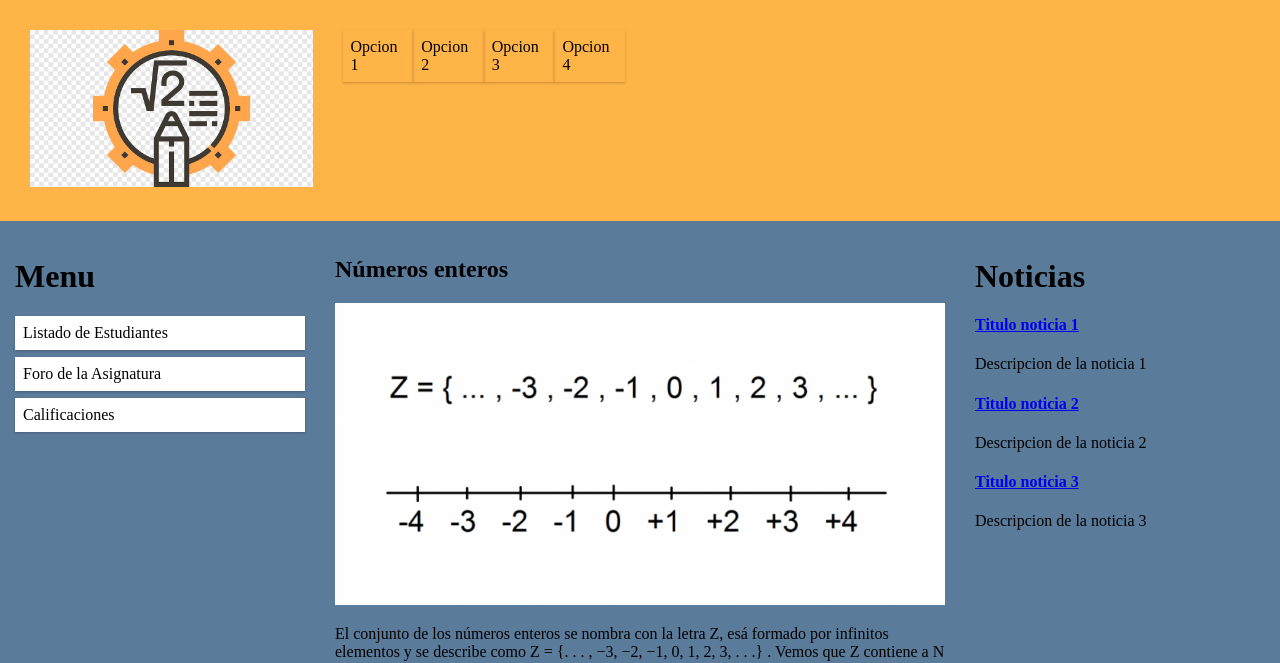
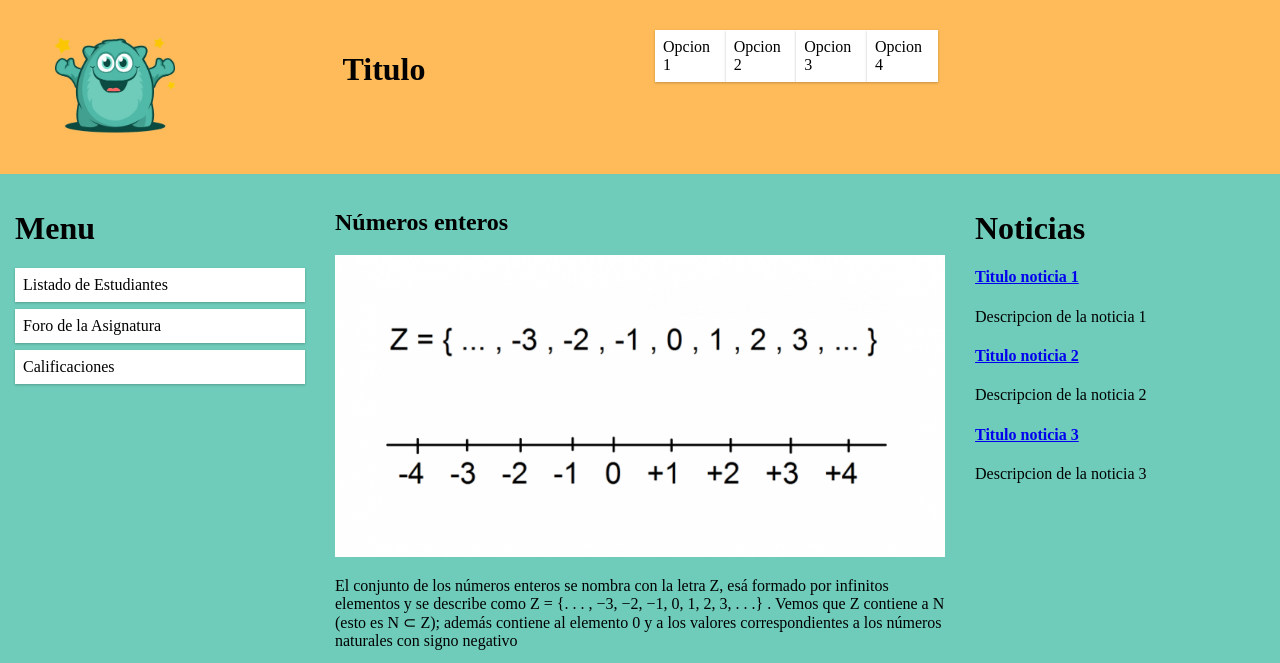
Before and after one commit to alvaroahp11/Interfaces-Pagina-1, a plain HTML site: page IngSoftware.html in a window 1280 px wide. Shown: the top 663 px of the page. Drawn offline with Linux system fonts and the light colour scheme.

Commit message:
logo y colores que no le gustan a alvaro

```diff
--- a/IngSoftware.html
+++ b/IngSoftware.html
@@ -11,10 +11,10 @@
         <!-- Header de la página-->
         <div class="header col-12 col-s-12">
             <picture class="logo col-3 col-s-3">
-                <source srcset="./Images/log.png" media="(max-width: 100%)">
-                <img src="./Images/log.png" alt="logo">
+                <source srcset="./Images/logo-con-fondo.jpg" media="(max-width: 100%)">
+                <img src="./Images/logo-con-fondo.jpg" alt="logo">
             </picture>
-
+          <h1 class="col-3 col-s-3">Titulo</h1>
             <nav class="menu-header col-3 col-s-3">
                 <ul>
                     <li class="col-3 col-s-3">Opcion 1</li>
--- a/Style/style.css
+++ b/Style/style.css
@@ -4,7 +4,7 @@
 
 body {
     margin: 0;
-    background-color: #5B7B9A;
+    background-color: #6fccba;
 
 }
 
@@ -65,13 +65,13 @@ body {
 .header {
     margin: 0;
     padding: 15px;
-    background-color: #FFB447;
+    background-color: #ffbb59;
 }
 
 .logo img{
     padding: 0;
     margin: 0;
-    width: 100%;
+    width: 60%;
 }
 
 .menu-header ul{
@@ -84,9 +84,12 @@ body {
 .menu-header li{
     padding: 8px;
     margin-bottom: 7px;
-    color: black;
     box-shadow: 0 1px 3px rgba(0, 0, 0, 0.12), 0 1px 2px rgba(0, 0, 0, 0.12);
+    background-color: white;
+}
 
+.menu-header li:hover{
+    background-color: #0099cc;
 }
 
 .menu ul {
```
Also changed, not shown: Images/logo-con-fondo.jpg (added), Images/numeros.jpg (added), 2 other files.
